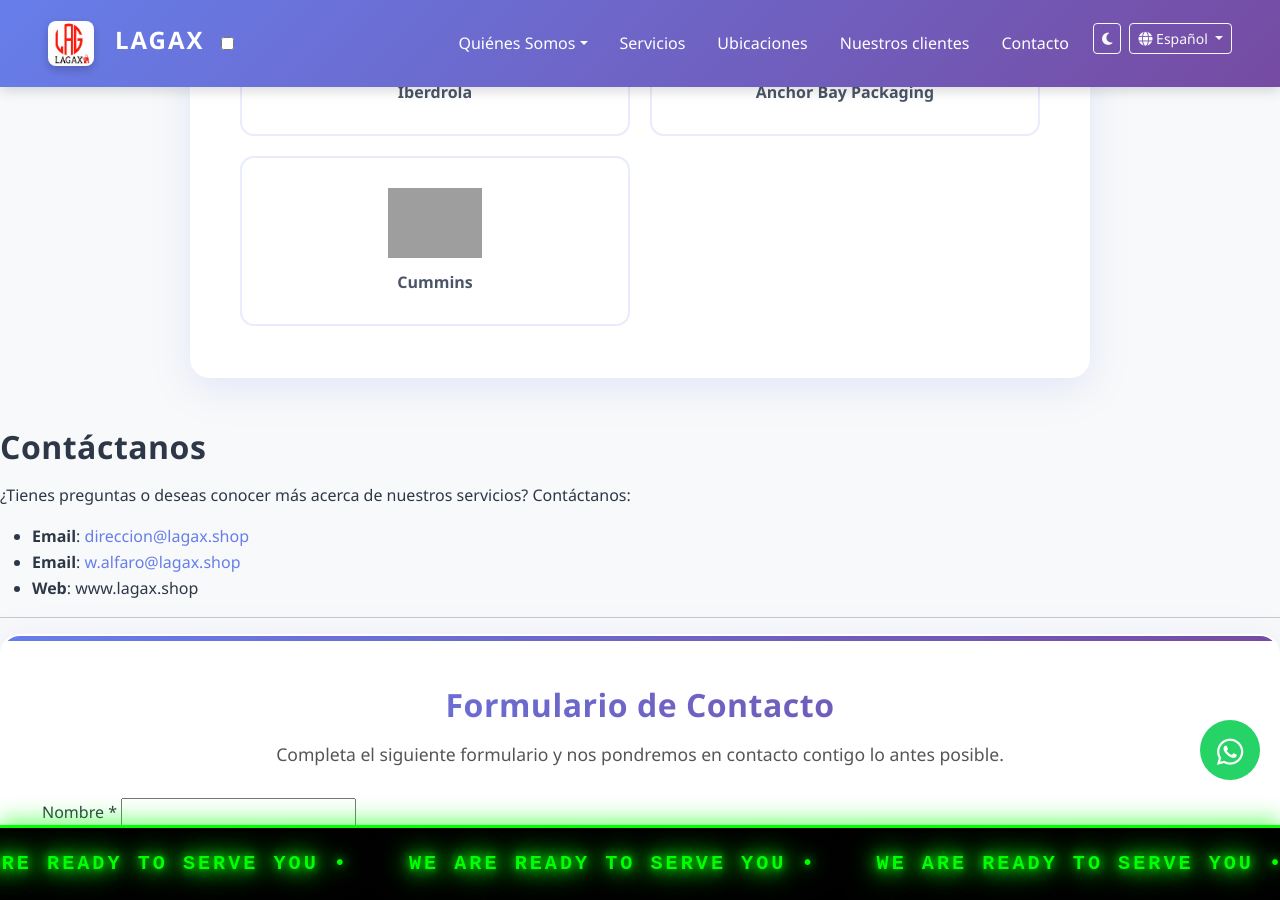
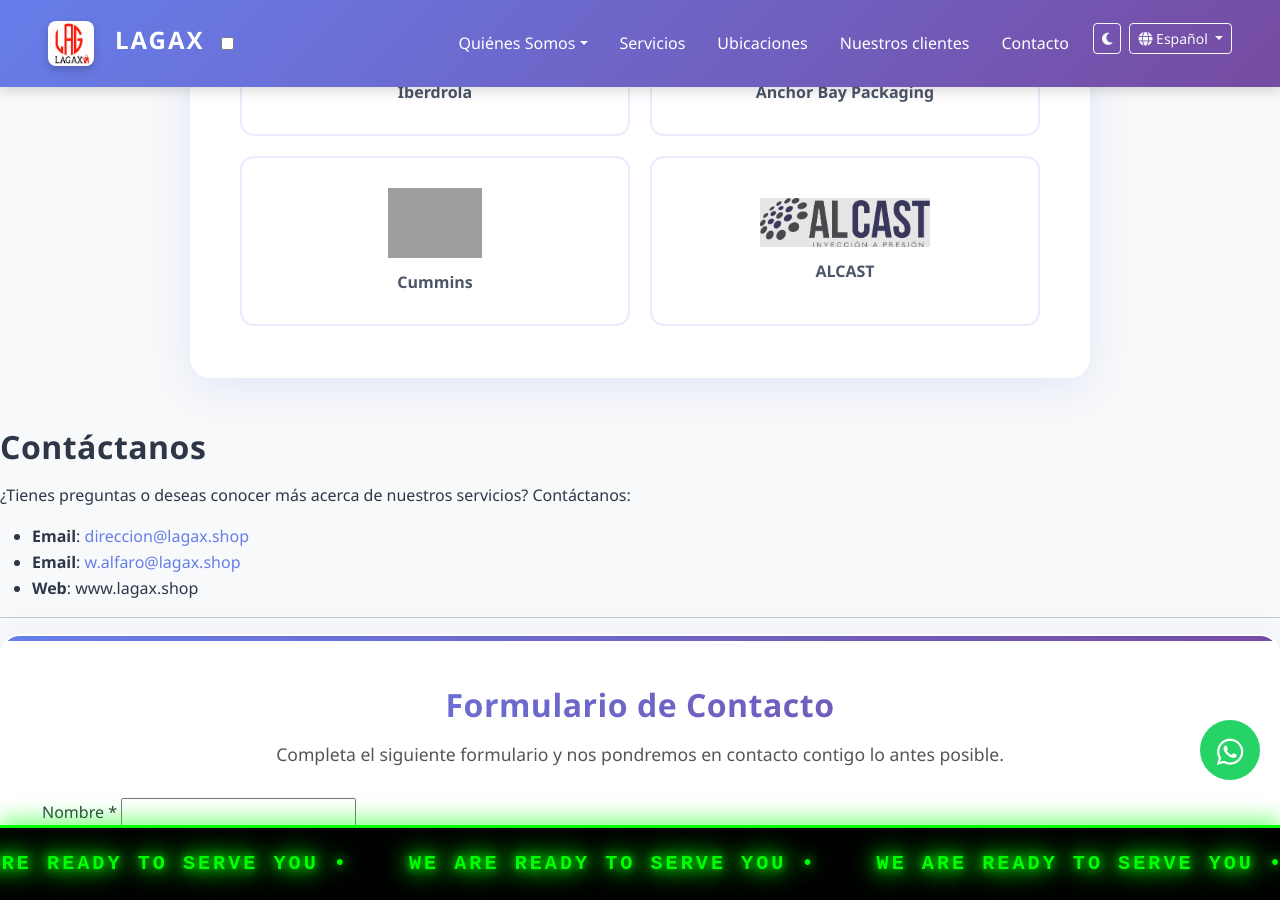
Before and after one commit to gasglz18/lagax, a Jekyll site: the page built from index.md, in a window 1280 px wide and 900 px high, scrolled down 3037 px. Built offline with Jekyll 4.4.1, drawn with Linux system fonts in a browser that asks for light colours; grey boxes are pictures that could not be loaded.

Commit message:
Agregar logo de ALCAST en sección Nuestros Clientes

```diff
--- a/index.md
+++ b/index.md
@@ -563,6 +563,11 @@ startAutoplay();
       <img src="Cummins-logo.jpg" loading="lazy" alt="Logo Cummins" class="cliente-logo">
       <div class="cliente-nombre">Cummins</div>
     </div>
+
+    <div class="cliente-card">
+      <img src="ALCAST.jpg" loading="lazy" alt="Logo ALCAST" class="cliente-logo">
+      <div class="cliente-nombre">ALCAST</div>
+    </div>
   </div>
 </div>
 
```
